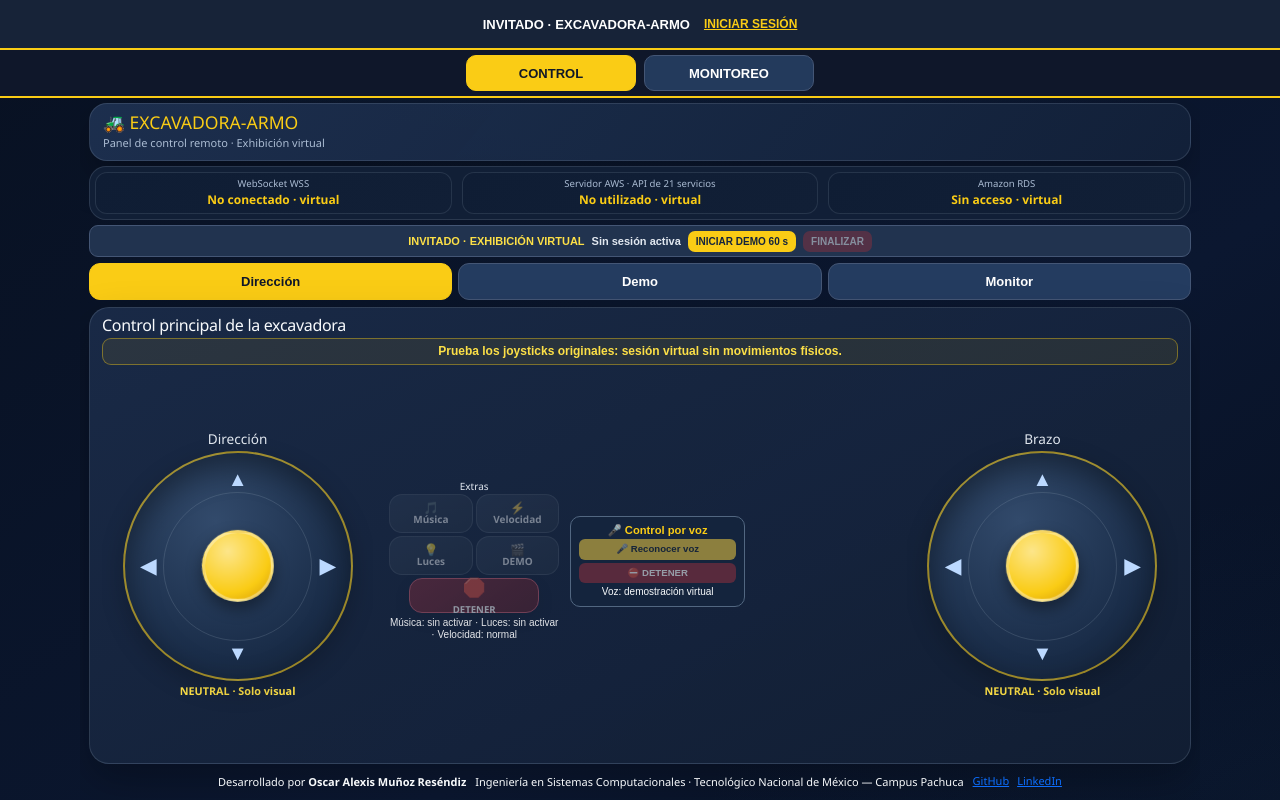
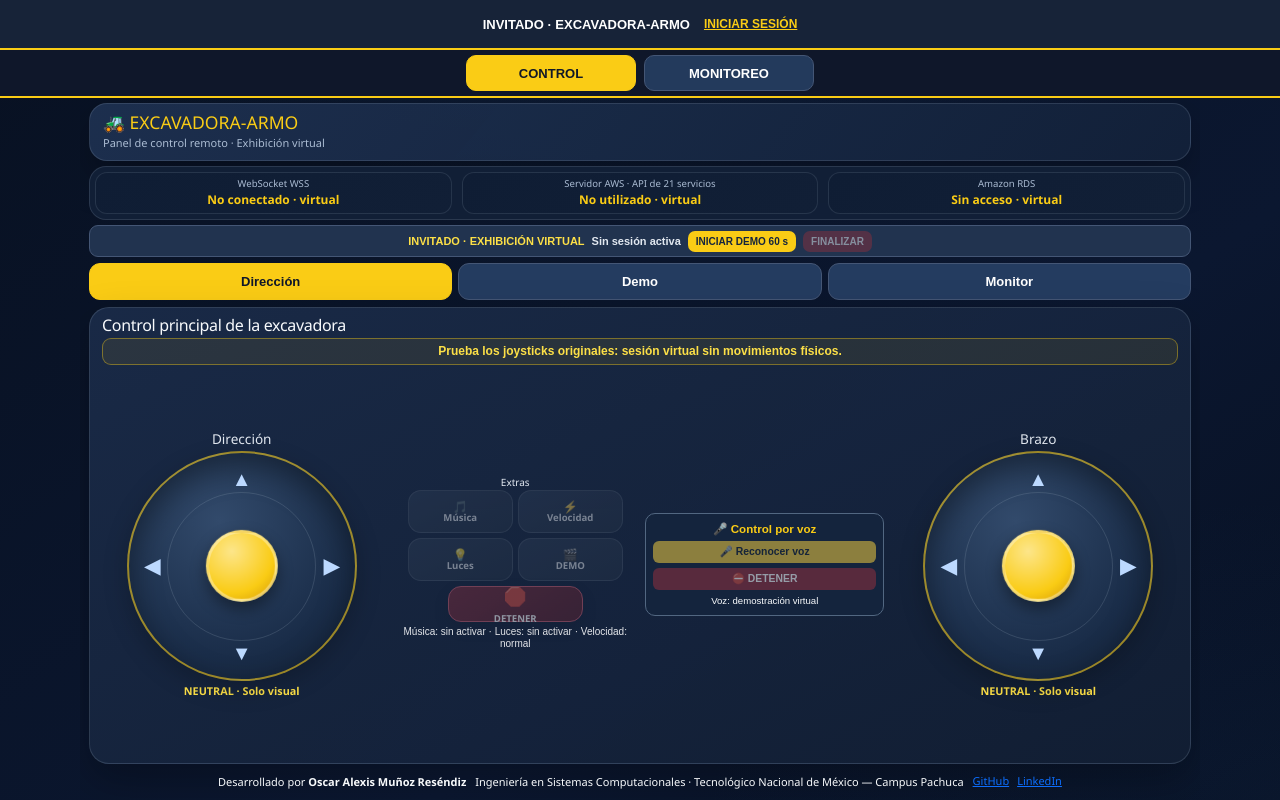
Before and after one commit to OscarM988/excavadora-armo-control, a plain HTML site: page invitado.html in a window 1280 px wide. Drawn offline with nearby package versions, Linux system fonts and the light colour scheme.

Commit message:
Igualar panel de invitado al comprador V7

```diff
--- /dev/null
+++ b/css/armo-invitado-control-v7.css
@@ -0,0 +1,196 @@
+/* EXCAVADORA-ARMO V7 · INVITADO: misma distribución del CONTROL del comprador.
+ * Presentación solamente; no modifica comandos, permisos REST/WSS ni hardware.
+ * Se carga después de armo-invitado-original-43.css para corregir V5/V6.
+ */
+body.modo-invitado-43 #pantallaControl:not(.oculto) {
+  box-sizing:border-box !important;
+  width:min(100%,1120px) !important;
+  max-width:1120px !important;
+  margin-inline:auto !important;
+}
+body.modo-invitado-43 #pantallaControl > section.panel[aria-label="Control principal de la excavadora"] .zona-controles-principales {
+  display:grid !important;
+  width:100% !important;
+  min-width:0 !important;
+  grid-template-columns:minmax(0,1fr) minmax(360px,1.75fr) minmax(0,1fr) !important;
+  justify-content:space-between !important;
+  justify-items:stretch !important;
+  align-items:center !important;
+  column-gap:clamp(8px,1.1vw,18px) !important;
+  overflow:visible !important;
+}
+body.modo-invitado-43 #pantallaControl .zona-controles-principales > .bloque-extras-centro {
+  box-sizing:border-box !important;
+  width:100% !important;
+  min-width:0 !important;
+  min-height:0 !important;
+  max-width:none !important;
+  margin:0 !important;
+  padding:0 !important;
+  display:flex !important;
+  flex-direction:column !important;
+  justify-self:stretch !important;
+  align-self:center !important;
+  align-items:stretch !important;
+  justify-content:center !important;
+  overflow:visible !important;
+}
+body.modo-invitado-43 #pantallaControl .armo-guest-extras-v5 {
+  box-sizing:border-box !important;
+  display:grid !important;
+  grid-template-columns:minmax(0,1fr) minmax(0,1fr) !important;
+  width:100% !important;
+  max-width:none !important;
+  min-width:0 !important;
+  margin:0 !important;
+  padding:0 !important;
+  align-items:center !important;
+  justify-content:center !important;
+  justify-items:stretch !important;
+  gap:10px !important;
+}
+body.modo-invitado-43 #pantallaControl .armo-guest-extras-izq-v5 {
+  box-sizing:border-box !important;
+  display:flex !important;
+  flex-direction:column !important;
+  gap:3px !important;
+  align-items:center !important;
+  justify-content:center !important;
+  width:100% !important;
+  min-width:0 !important;
+  max-width:none !important;
+  padding:0 !important;
+}
+body.modo-invitado-43 #pantallaControl .armo-guest-extras-v5 .extras-mini-grid {
+  display:grid !important;
+  grid-template-columns:repeat(2,minmax(0,1fr)) !important;
+  width:100% !important;
+  max-width:215px !important;
+  margin:0 auto !important;
+  gap:5px !important;
+}
+body.modo-invitado-43 #pantallaControl .armo-guest-extras-v5 .btn-extra-mini {
+  box-sizing:border-box !important;
+  width:100% !important;
+  min-width:0 !important;
+  height:clamp(34px,5.4dvh,48px) !important;
+  padding:3px 1px !important;
+  font-size:clamp(11px,1.5dvh,13px) !important;
+  overflow:hidden !important;
+}
+body.modo-invitado-43 #pantallaControl .armo-guest-extras-v5 .btn-extra-mini span {
+  font-size:clamp(9px,1.2dvh,11px) !important;
+}
+body.modo-invitado-43 #pantallaControl .armo-guest-extras-v5 .btn-detener-central {
+  box-sizing:border-box !important;
+  width:min(100%,135px) !important;
+  height:clamp(30px,4.5dvh,42px) !important;
+  margin:2px auto 0 !important;
+  align-self:center !important;
+}
+body.modo-invitado-43 #pantallaControl .armo-guest-estado-extras-v5 {
+  box-sizing:border-box !important;
+  max-width:100% !important;
+  margin:1px 0 !important;
+  font:clamp(9px,1.25dvh,11px)/1.2 Arial,sans-serif !important;
+  overflow-wrap:anywhere !important;
+  text-align:center !important;
+}
+body.modo-invitado-43 #pantallaControl #armo-voz-dock.armo-guest-voz-v5 {
+  box-sizing:border-box !important;
+  display:flex !important;
+  flex-direction:column !important;
+  align-items:stretch !important;
+  justify-content:center !important;
+  gap:5px !important;
+  min-width:0 !important;
+  width:100% !important;
+  max-width:none !important;
+  max-height:none !important;
+  margin:0 !important;
+  padding:8px 7px !important;
+  overflow:hidden !important;
+}
+body.modo-invitado-43 #pantallaControl #armo-voz-dock.armo-guest-voz-v5 h3 {
+  margin:0 !important;
+  padding:0 !important;
+  font:700 clamp(10px,1.45dvh,13px)/1.25 Arial,sans-serif !important;
+  text-align:center !important;
+}
+body.modo-invitado-43 #pantallaControl #armo-voz-dock.armo-guest-voz-v5 button {
+  display:block !important;
+  position:static !important;
+  transform:none !important;
+  width:100% !important;
+  max-width:none !important;
+  min-width:0 !important;
+  height:auto !important;
+  padding:5px 4px !important;
+  margin:0 !important;
+  white-space:normal !important;
+  font:700 clamp(10px,1.3dvh,12px)/1.15 Arial,sans-serif !important;
+  text-align:center !important;
+}
+body.modo-invitado-43 #pantallaControl #armo-voz-dock.armo-guest-voz-v5 p[role="status"] {
+  flex:0 0 auto !important;
+  display:block !important;
+  width:100% !important;
+  margin:0 !important;
+  padding:0 !important;
+  white-space:normal !important;
+  overflow:visible !important;
+  overflow-wrap:anywhere !important;
+  text-align:center !important;
+  font:clamp(9px,1.2dvh,11px)/1.2 Arial,sans-serif !important;
+}
+body.modo-invitado-43 #pantallaControl .bloque-joystick .joystick-base {
+  width:min(100%,29dvh,230px) !important;
+  max-width:230px !important;
+  aspect-ratio:1 !important;
+  margin:0 auto !important;
+}
+/* Medidas de escritorio reducido / tabletas: el centro conserva espacio real. */
+@media (min-width:681px) and (max-width:1040px) {
+  body.modo-invitado-43 #pantallaControl > section.panel[aria-label="Control principal de la excavadora"] .zona-controles-principales {
+    grid-template-columns:minmax(0,1fr) minmax(280px,1.65fr) minmax(0,1fr) !important;
+    gap:6px !important;
+  }
+  body.modo-invitado-43 #pantallaControl .armo-guest-extras-v5{gap:5px !important;}
+  body.modo-invitado-43 #pantallaControl #armo-voz-dock.armo-guest-voz-v5{padding:5px 4px !important;}
+  body.modo-invitado-43 #pantallaControl .armo-guest-extras-v5 .btn-extra-mini {height:34px !important;}
+}
+/* Celular: dos joysticks equilibrados arriba y Extras + Voz centrados debajo.
+   Evita comprimir Extras y Voz a columnas de menos de 80 px. */
+@media (max-width:680px) {
+  body.modo-invitado-43 #pantallaControl > section.panel[aria-label="Control principal de la excavadora"] .zona-controles-principales {
+    grid-template-columns:repeat(2,minmax(0,1fr)) !important;
+    grid-template-rows:auto auto !important;
+    gap:5px 6px !important;
+    align-content:center !important;
+    overflow:auto !important;
+  }
+  body.modo-invitado-43 #pantallaControl .zona-controles-principales > .bloque-joystick:first-child {
+    grid-column:1 !important;grid-row:1 !important;
+  }
+  body.modo-invitado-43 #pantallaControl .zona-controles-principales > .bloque-joystick:last-child {
+    grid-column:2 !important;grid-row:1 !important;
+  }
+  body.modo-invitado-43 #pantallaControl .zona-controles-principales > .bloque-extras-centro {
+    grid-column:1 / -1 !important;grid-row:2 !important;
+    max-height:none !important;height:auto !important;
+  }
+  body.modo-invitado-43 #pantallaControl .bloque-joystick .joystick-base {
+    width:min(100%,17dvh,145px) !important;
+  }
+  body.modo-invitado-43 #pantallaControl .armo-guest-extras-v5 {
+    width:min(100%,420px) !important;
+    max-width:420px !important;
+    margin:0 auto !important;
+    grid-template-columns:repeat(2,minmax(0,1fr)) !important;
+    gap:6px !important;
+  }
+  body.modo-invitado-43 #pantallaControl .armo-guest-extras-v5 .btn-extra-mini{height:28px !important;}
+  body.modo-invitado-43 #pantallaControl .armo-guest-extras-v5 .btn-detener-central{height:29px !important;}
+  body.modo-invitado-43 #pantallaControl #armo-voz-dock.armo-guest-voz-v5{padding:4px !important;gap:2px !important;}
+  body.modo-invitado-43 #pantallaControl #armo-voz-dock.armo-guest-voz-v5 button{padding:3px !important;}
+}
--- a/invitado.html
+++ b/invitado.html
@@ -61,6 +61,8 @@
     <link rel="stylesheet" href="css/armo-invitado-original-43.css?v=5">
     <link rel="stylesheet" href="css/armo-invitado-centrado-v6.css?v=6">
     <script src="assets/js/armo-invitado-original-43.js?v=5" defer></script>
+    <!-- V7: alineación de invitado igual al comprador (solo CSS) -->
+    <link rel="stylesheet" href="css/armo-invitado-control-v7.css?v=7">
 </head>
 
 <body class="modo-invitado-43">
--- a/service-worker.js
+++ b/service-worker.js
@@ -10,12 +10,13 @@
  * La API AWS y el WebSocket no se interceptan.
  */
 
-const CACHE = "armoiot-pwa-v21-admin-editor-centro-v6";
+const CACHE = "armoiot-pwa-v22-invitado-panel-v7";
 
 const ARCHIVOS = [
     "./css/armo-ajustes-v4.css",
     "./assets/js/armo-demo-comprador-v4.js",
     "./css/armo-invitado-original-43.css",
+    "./css/armo-invitado-control-v7.css",
     "./assets/js/armo-invitado-original-43.js",
     "./",
     "./index.html",
```
